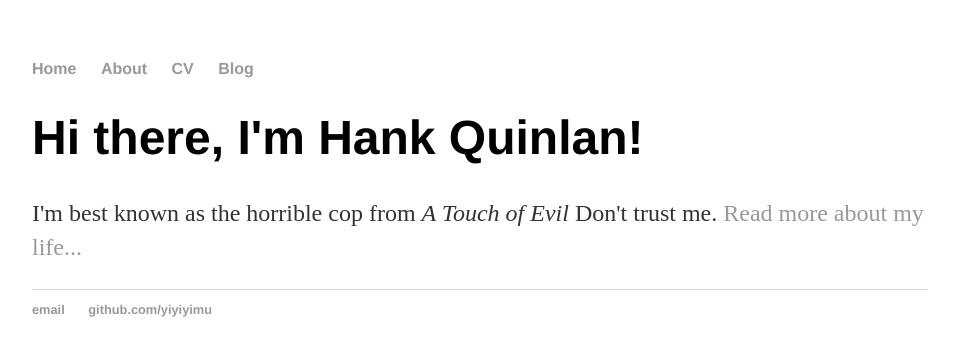
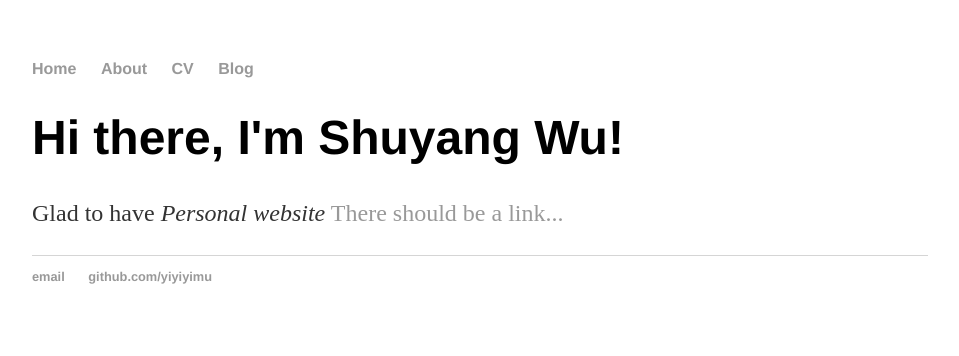
Before and after one commit to Yiyiyimu/yiyiyimu.github.io, a Jekyll site: the page built from index.html, in a window 1280 px wide. Shown: the top 356 px of the page, without its empty margins (160-1119 px from the left). Built offline with Jekyll 4.4.1, drawn with Linux system fonts in a browser that asks for light colours.

Commit message:
Update index.html

```diff
--- a/index.html
+++ b/index.html
@@ -1,8 +1,8 @@
 ---
 layout: default
-title: About me - Shuyang Wu
+title: Shuyang Wu
 ---
 <div class="blurb">
-	<h1>Hi there, I'm Hank Quinlan!</h1>
-	<p>I'm best known as the horrible cop from <em>A Touch of Evil</em> Don't trust me. <a href="/about">Read more about my life...</a></p>
+	<h1>Hi there, I'm Shuyang Wu!</h1>
+	<p>Glad to have <em>Personal website</em> <a href="/about">There should be a link...</a></p>
 </div><!-- /.blurb -->
```
